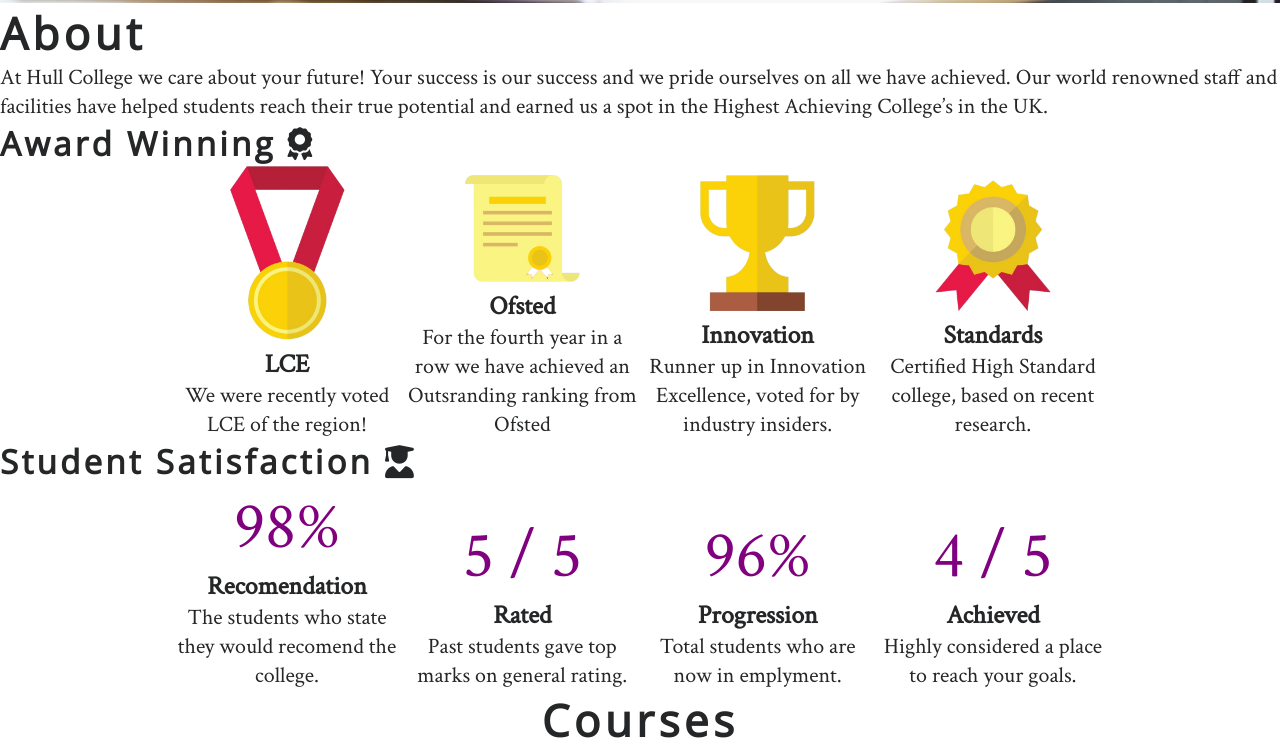
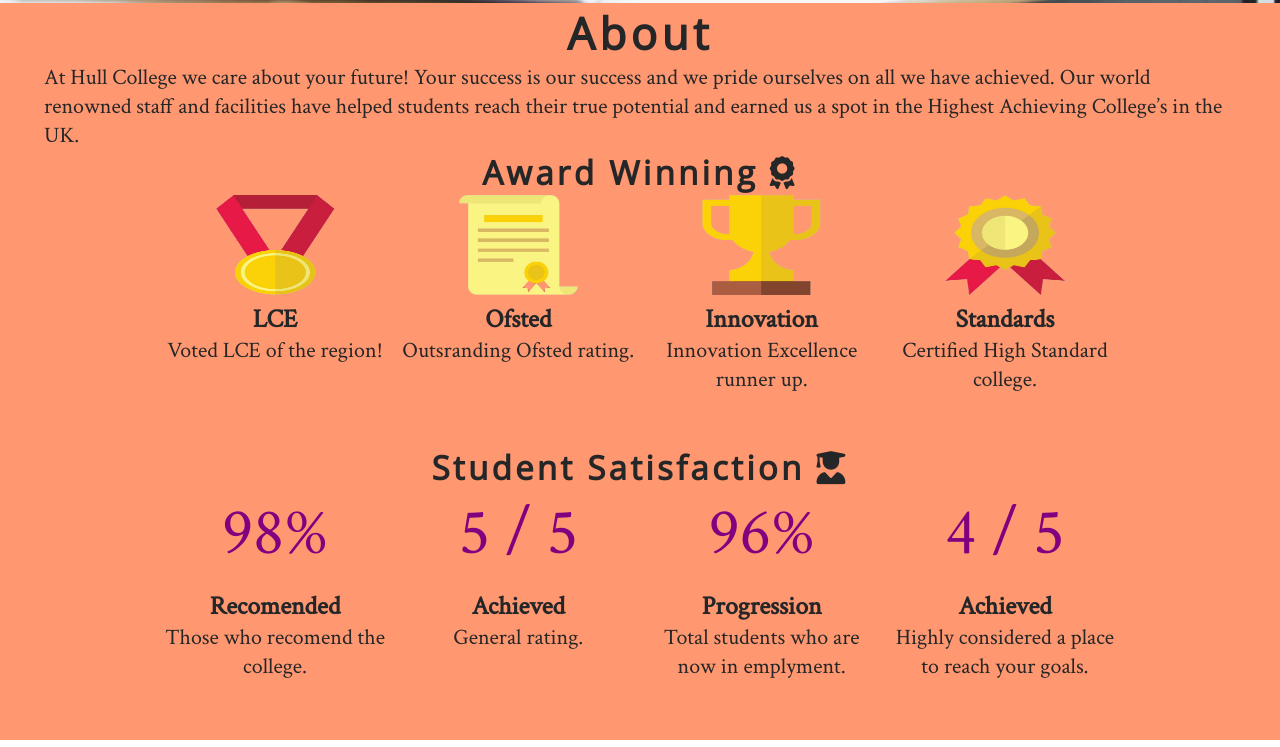
Before and after one commit to mjjstockman/hull-college-before, a plain HTML site: page index.html in a window 1280 px wide. Shown: the part 776-1523 px from the top of the page. Drawn offline with nearby package versions, Linux system fonts and the light colour scheme.

Commit message:
Add basic About positioning

```diff
--- a/assets/css/style.css
+++ b/assets/css/style.css
@@ -34,6 +34,7 @@ header img {
 
 h1,
 h2 {
+    text-align: center;
     font-family: 'Open Sans', serif;
     font-size: 200%;
     color: #252627;
@@ -89,28 +90,48 @@ h2 {
     display: block;
 }
 
+#about-section {
+    background-color: #ff9770;
+    margin: 0 auto;
+    padding: 0 2em;
+}
+
+
 #about-awards,
 #about-satisfaction {
     text-align: center;
+
 }
+
+
 
 .award-info,
 .satisfaction-info {
     display: inline-block;
-    width: 18%;
+    width: 20%;
+    height: 250px;
+    vertical-align: middle;
 }
 
 
 .award-info img,
 .satisfaction-info img {
     width: 50%;
+    height: 100px;
+    /* vertical-align: middle; */
+
 }
 
 #about-satisfaction {
     clear: both;
 }
 
+.satisfaction-info > p {
+    height: 100px;
+}
+
 .satisfaction-info > p:first-child {
+    /* height: 100px; */
     font-size: 300%;
     color: purple;
 }
--- a/index.html
+++ b/index.html
@@ -50,25 +50,25 @@
             <div class="award-info">
                 <img src="assets/images/medal.png">
                 <h3>LCE</h3>
-                <p>We were recently voted LCE of the region!  </p>
+                <p>Voted LCE of the region!</p>
             </div>
 
             <div class="award-info">
                 <img src="assets/images/scroll.png">
                 <h3>Ofsted</h3>
-                <p>For the fourth year in a row we have achieved an Outsranding ranking from Ofsted</p>
+                <p>Outsranding Ofsted rating.</p>
             </div>
 
             <div class="award-info">
                 <img src="assets/images/cup.png">
                 <h3>Innovation</h3>
-                <p>Runner up in Innovation Excellence, voted for by industry insiders.</p>
+                <p>Innovation Excellence runner up.</p>
             </div>
 
             <div class="award-info">
                 <img src="assets/images/rosette.png">
                 <h3>Standards</h3>
-                <p>Certified High Standard college, based on recent research.</p>
+                <p>Certified High Standard college.</p>
             </div>
         </div>
 
@@ -77,14 +77,14 @@
         <div id="about-satisfaction">
             <div class="satisfaction-info">
                 <p>98%</p>
-                <h3>Recomendation</h3>
-                <p>The students who state they would recomend the college.</p>
+                <h3>Recomended</h3>
+                <p>Those who recomend the college.</p>
             </div>
 
             <div class="satisfaction-info">
                 <p>5 / 5</p>
-                <h3>Rated</h3>
-                <p>Past students gave top marks on general rating.</p>
+                <h3>Achieved</h3>
+                <p>General rating.</p>
             </div>
 
             <div class="satisfaction-info">
```
